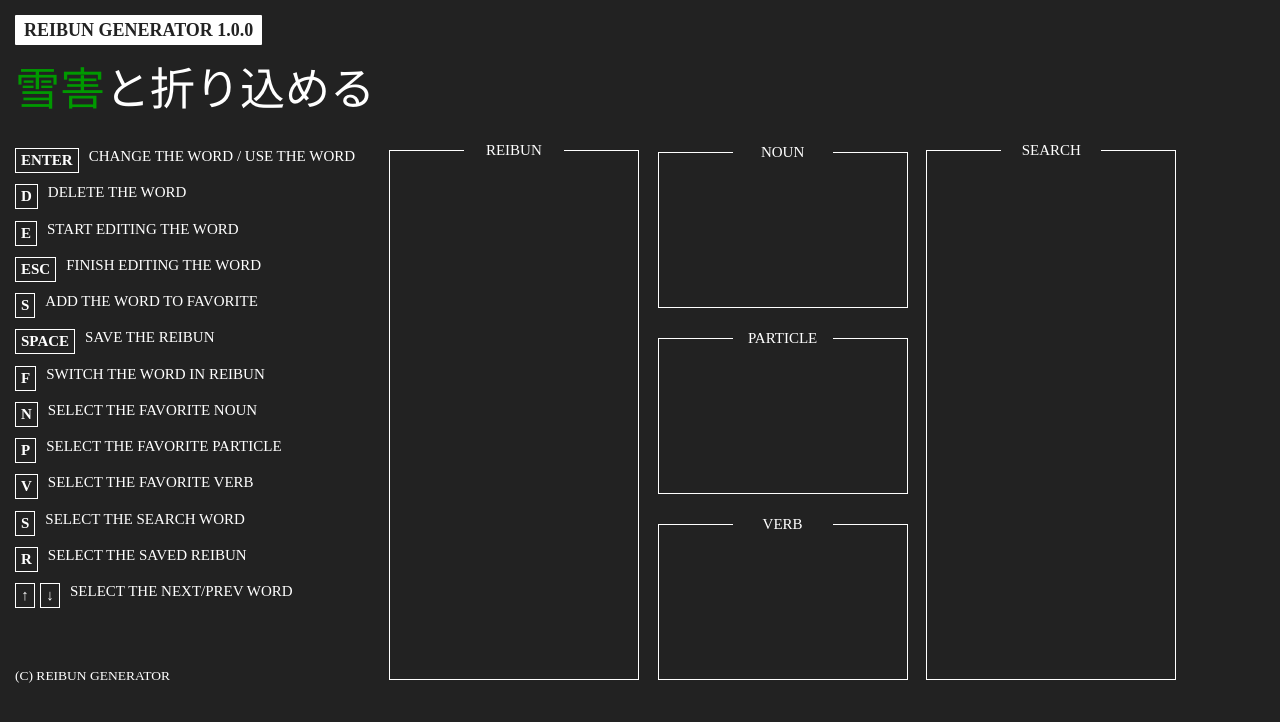
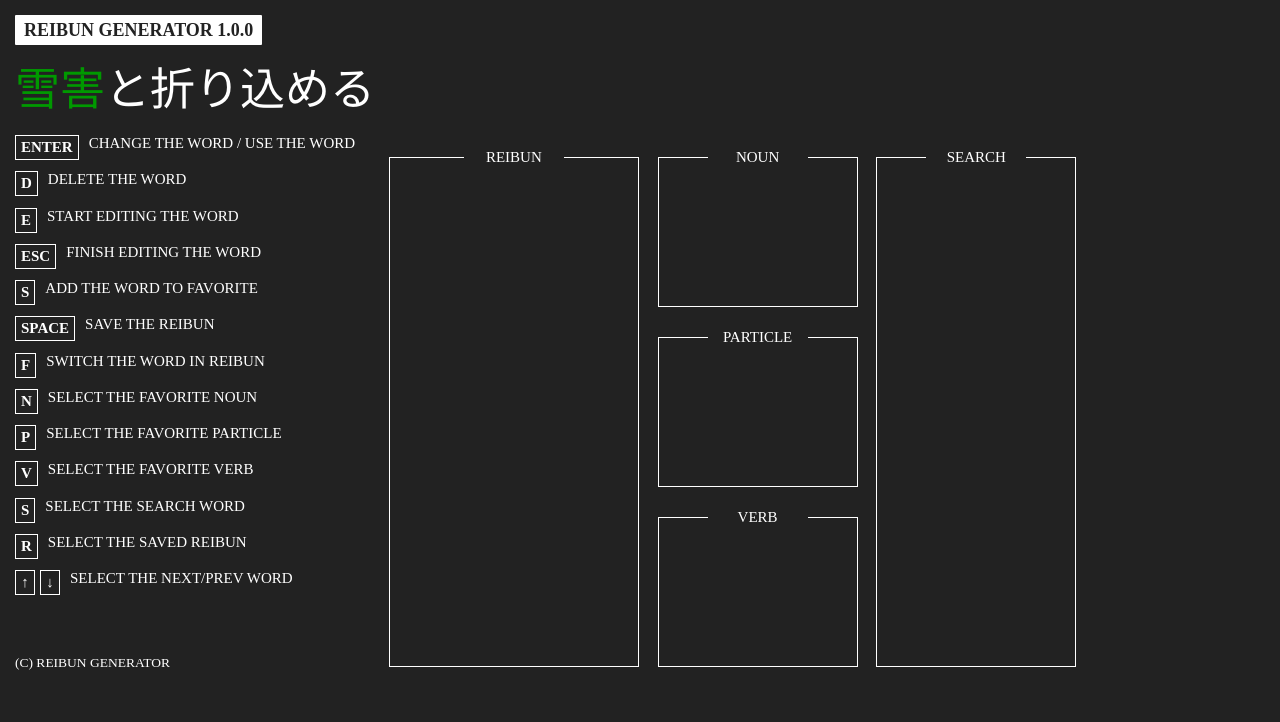
Before and after one commit to idutsu/reibun-generator, a plain HTML site: page index.html in a window 1280 px wide. Drawn offline with Linux system fonts and the light colour scheme.

Commit message:
edit style

```diff
--- a/style.css
+++ b/style.css
@@ -51,7 +51,7 @@ h3 {
     font-size: 1rem;
     text-align: center;
     background-color: #222;
-    margin-left: 75px;
+    margin-bottom: -15px;
 }
 
 .selected {
@@ -67,7 +67,6 @@ h3 {
 }
 
 .content {
-    width: 250px;
     display: inline-block;
     margin-right: 1rem;
 }
@@ -122,14 +121,39 @@ dd {
 .list {
     border: 1px solid #fff;
     height: 156px;
-    margin-top: -15px;
     padding: 1rem;
     overflow-y: auto;
 }
+.list li {
+    line-height: 1.25;
+    margin-bottom: 5px;
+}
 
-#search-area .list,
 #save-area .list {
-    height: 530px;
+    width: 250px;
+    height: 510px;
+}
+
+#save-area h3 {
+    margin-left: calc((250px - 100px) / 2);
+}
+
+#keep-area .list {
+    width: 200px;
+    height: 150px;
+}
+
+#keep-area h3 {
+    margin-left: calc((200px - 100px) / 2);
+}
+
+#search-area .list {
+    width: 200px;
+    height: 510px;
+}
+
+#search-area h3 {
+    margin-left: calc((200px - 100px) / 2);
 }
 
 #keep-noun,
```
